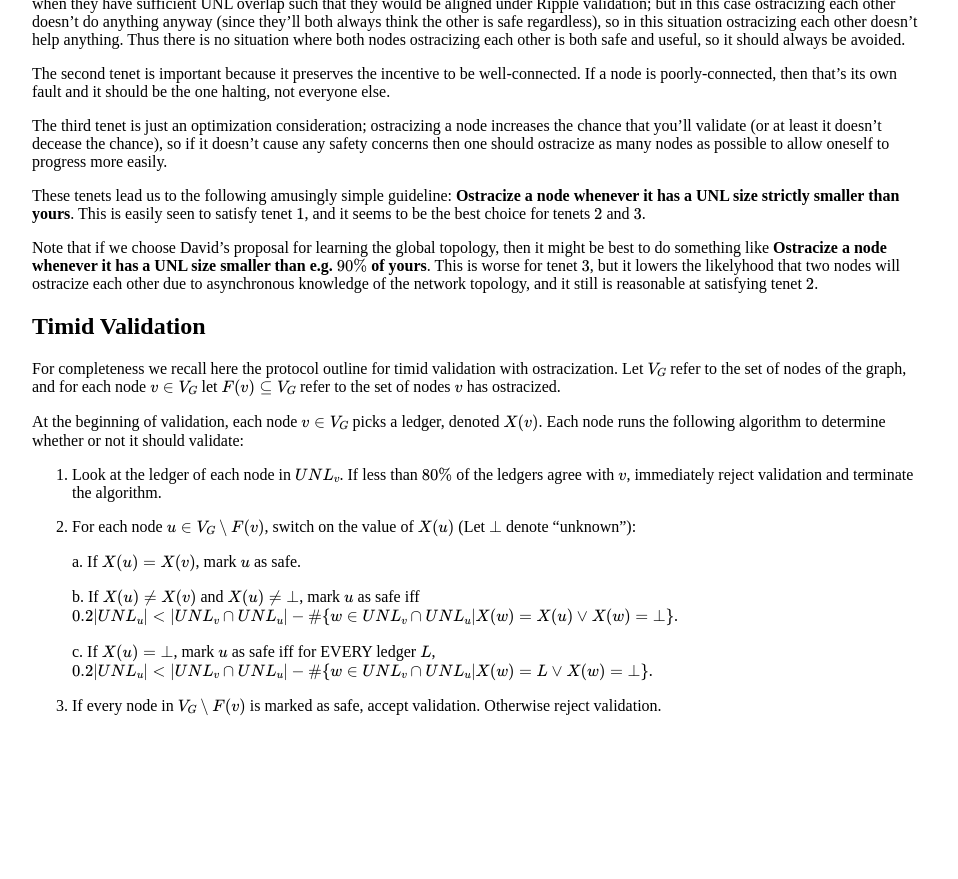
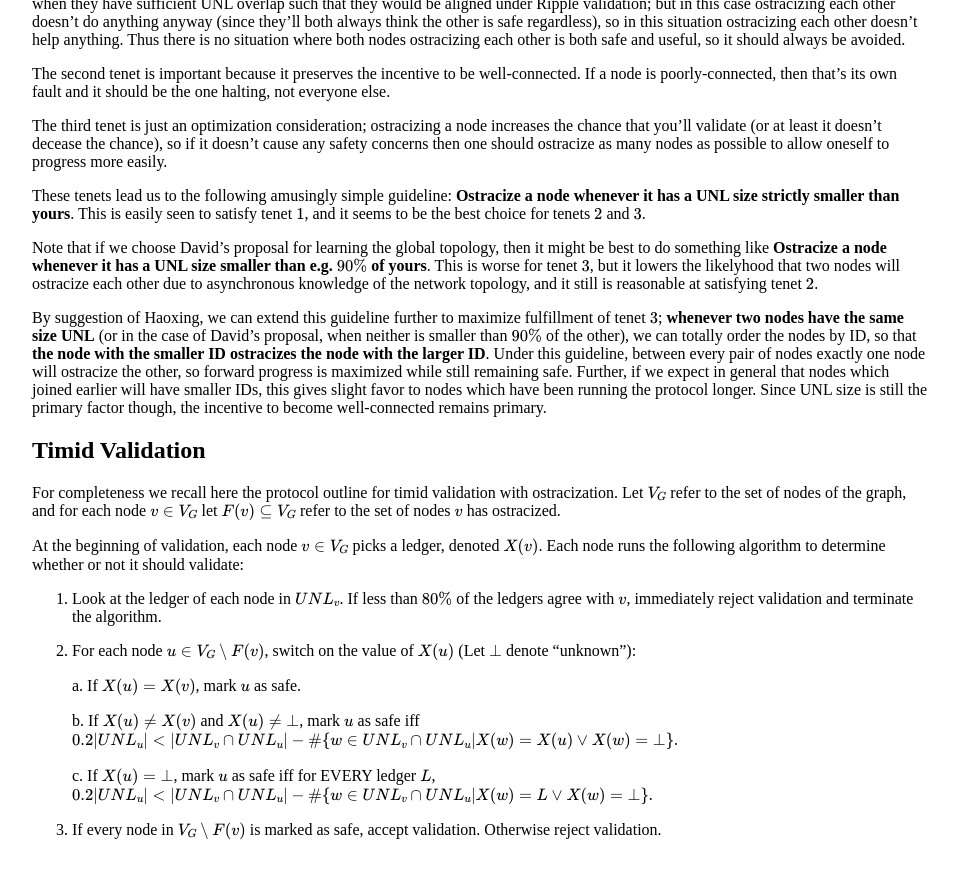
Before and after one commit to ChronusZ/chronusz.github.io, a Jekyll site: the page built from _posts/2017-06-27-timid-validation-framework.md, in a window 1280 px wide and 900 px high, scrolled down 1862 px. Shown: the top 879 px of the window, without its empty margins (160-1118 px from the left). Built offline with Jekyll 4.4.1, drawn with Linux system fonts in a browser that asks for light colours; formulas are drawn with MathJax 3; before the commit the page ends 2638 px from its top, so only the background shows below that.

Commit message:
Update 2017-06-27-timid-validation-framework.md

```diff
--- a/_posts/2017-06-27-timid-validation-framework.md
+++ b/_posts/2017-06-27-timid-validation-framework.md
@@ -79,6 +79,8 @@ These tenets lead us to the following amusingly simple guideline: **Ostracize a
 
 Note that if we choose David's proposal for learning the global topology, then it might be best to do something like **Ostracize a node whenever it has a UNL size smaller than e.g. $$90\%$$ of yours**. This is worse for tenet $$3$$, but it lowers the likelyhood that two nodes will ostracize each other due to asynchronous knowledge of the network topology, and it still is reasonable at satisfying tenet $$2$$.
 
+By suggestion of Haoxing, we can extend this guideline further to maximize fulfillment of tenet $$3$$; **whenever two nodes have the same size UNL** (or in the case of David's proposal, when neither is smaller than $$90\%$$ of the other), we can totally order the nodes by ID, so that **the node with the smaller ID ostracizes the node with the larger ID**. Under this guideline, between every pair of nodes exactly one node will ostracize the other, so forward progress is maximized while still remaining safe. Further, if we expect in general that nodes which joined earlier will have smaller IDs, this gives slight favor to nodes which have been running the protocol longer. Since UNL size is still the primary factor though, the incentive to become well-connected remains primary.
+
 ## Timid Validation
 
 For completeness we recall here the protocol outline for timid validation with ostracization. Let $$V_G$$ refer to the set of nodes of the graph, and for each node $$v\in V_G$$ let $$F(v)\subseteq V_G$$ refer to the set of nodes $$v$$ has ostracized.
```
